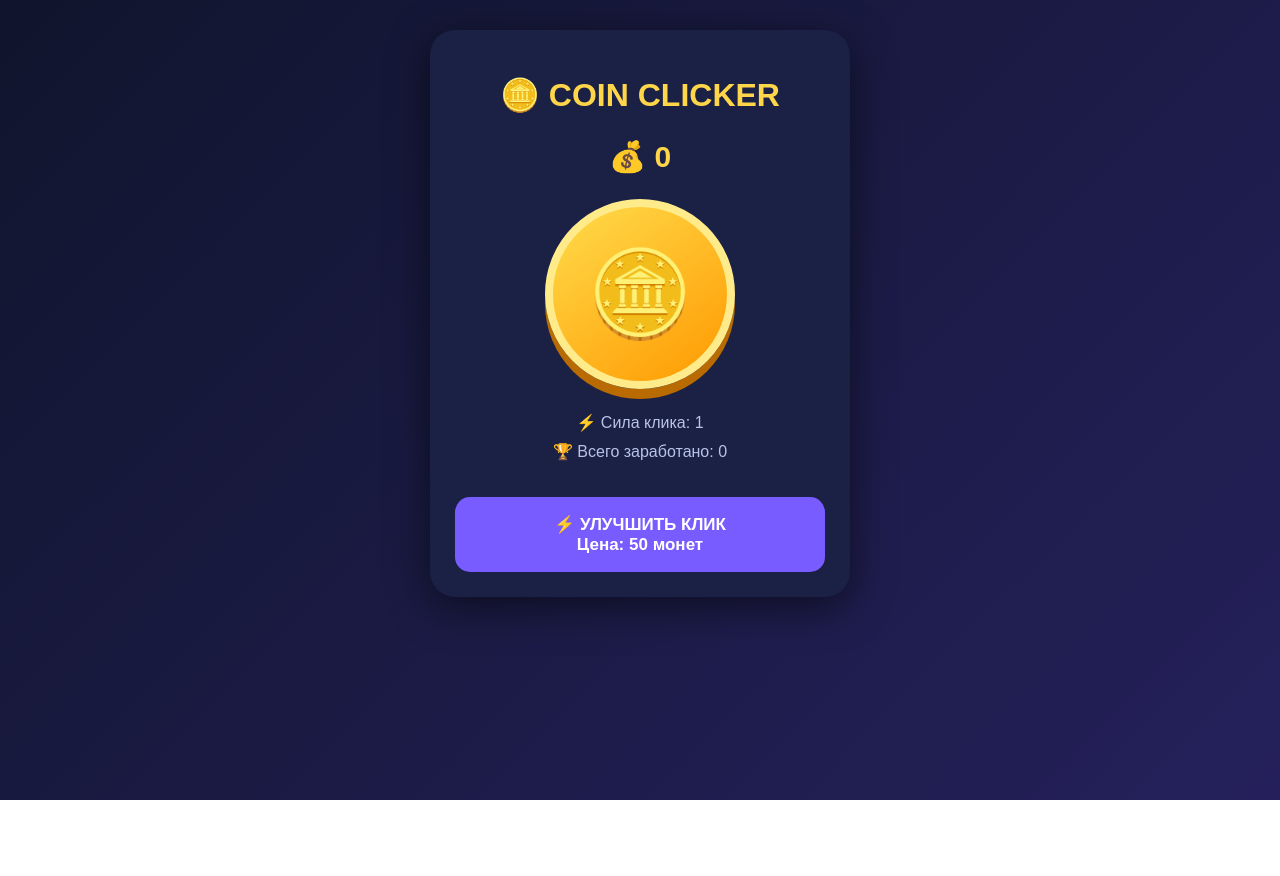
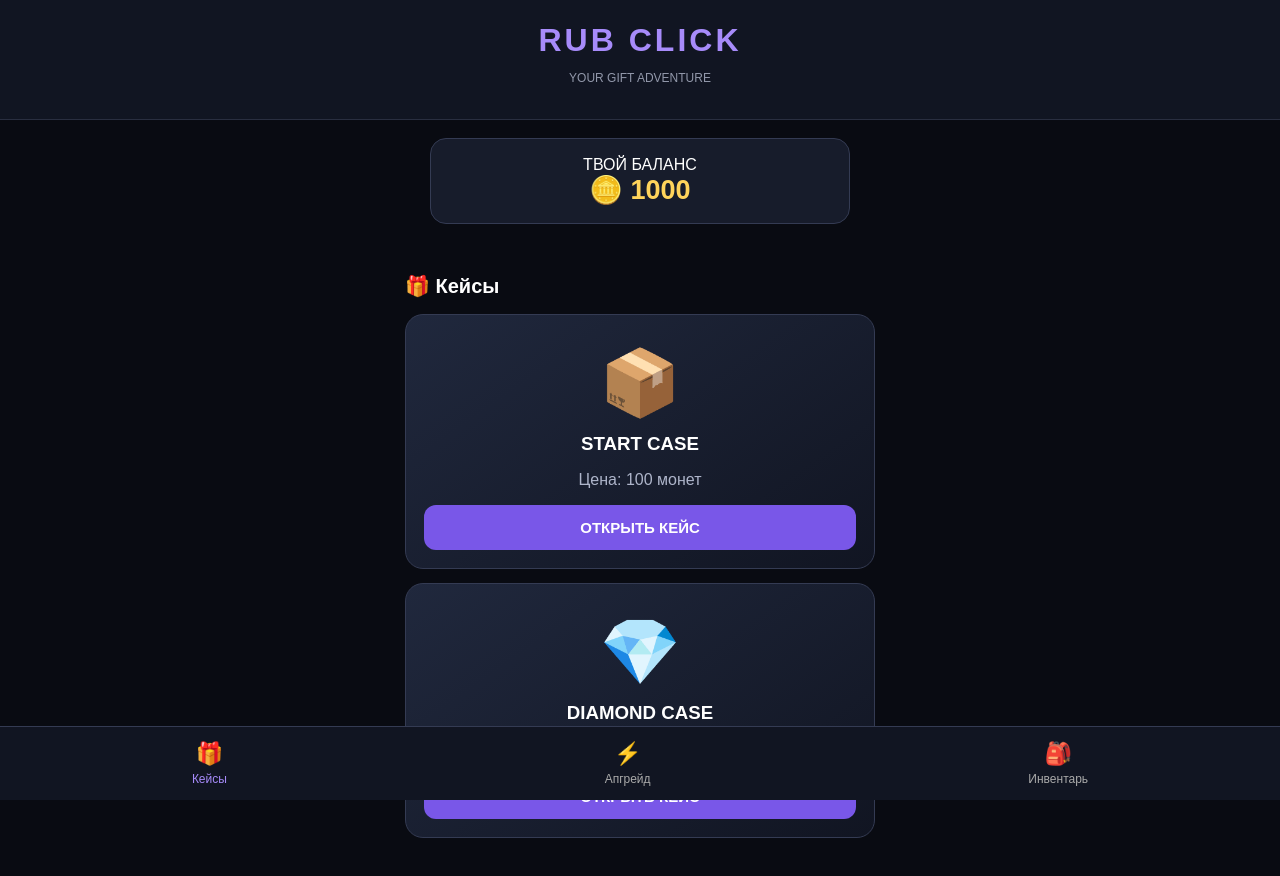
Before and after one commit to masheystas0-ux/my-clicker, a plain HTML site: page index.html in a window 1280 px wide. Before the commit the page ends 800 px from the top, so only its background shows below. Drawn offline with Linux system fonts and the light colour scheme.

Commit message:
Update index.html

```diff
--- a/index.html
+++ b/index.html
@@ -1,159 +1,527 @@
+<!DOCTYPE html>
 
-<!DOCTYPE html>
 <html lang="ru">
+
 <head>
+
 <meta charset="UTF-8">
-<meta name="viewport" content="width=device-width, initial-scale=1.0">
-<title>Coin Clicker</title>
+
+<meta name="viewport" content="width=device-width, initial-scale=1">
+
+<title>RUB CLICK</title>
 
 <style>
-* {
-    box-sizing: border-box;
+
+*{box-sizing:border-box}
+
+body{
+
+ margin:0;background:#090b12;color:white;
+
+ font-family:Arial,sans-serif;padding-bottom:85px
+
 }
 
-body {
-    margin: 0;
-    min-height: 100vh;
-    background: linear-gradient(135deg, #10152d, #25205b);
-    color: white;
-    font-family: Arial, sans-serif;
-    text-align: center;
-    padding: 30px 15px;
+header{
+
+ padding:22px;text-align:center;
+
+ background:#111522;border-bottom:1px solid #292e40
+
 }
 
-.container {
-    max-width: 420px;
-    margin: auto;
-    background: #1b2145;
-    padding: 25px;
-    border-radius: 25px;
-    box-shadow: 0 10px 40px #0008;
+header h1{margin:0;color:#a78bfa;letter-spacing:3px}
+
+header p{color:#9298aa;font-size:12px}
+
+.balance{
+
+ margin:18px auto;background:#171c2b;
+
+ padding:17px;border-radius:16px;
+
+ max-width:420px;text-align:center;
+
+ border:1px solid #343b53
+
 }
 
-h1 {
-    color: #ffd54a;
-    font-size: 32px;
+.balance strong{font-size:27px;color:#ffd45b}
+
+main{max-width:500px;margin:auto;padding:15px}
+
+h2{font-size:20px}
+
+.tabs{display:flex;gap:8px;margin:15px 0}
+
+.tabs button{
+
+ flex:1;background:#191f30;color:#aaa;
+
+ border:1px solid #343b53;border-radius:12px;
+
+ padding:12px 5px;font-weight:bold
+
 }
 
-.balance {
-    font-size: 30px;
-    font-weight: bold;
-    margin: 25px;
-    color: #ffd54a;
+.tabs button.active{background:#7755df;color:white}
+
+.page{display:none}
+
+.page.active{display:block}
+
+.case{
+
+ background:linear-gradient(145deg,#20283d,#111522);
+
+ border:1px solid #343b53;border-radius:18px;
+
+ padding:18px;margin-bottom:14px;text-align:center
+
 }
 
-.coin {
-    width: 190px;
-    height: 190px;
-    border-radius: 50%;
-    border: 8px solid #ffeb8a;
-    background: linear-gradient(145deg, #ffdc4b, #ff9900);
-    color: #754000;
-    font-size: 85px;
-    cursor: pointer;
-    box-shadow: 0 10px 0 #b96a00;
-    transition: 0.1s;
+.case .emoji{font-size:65px;margin:12px}
+
+.case h3{margin:8px}
+
+.case p{color:#aeb5ca}
+
+button.action{
+
+ background:#7957e8;color:white;border:0;
+
+ border-radius:12px;padding:14px;
+
+ width:100%;font-size:15px;font-weight:bold;
+
+ cursor:pointer
+
 }
 
-.coin:active {
-    transform: scale(0.92);
-    box-shadow: 0 3px 0 #b96a00;
+button.action:active{transform:scale(.97)}
+
+button:disabled{opacity:.4}
+
+.result{
+
+ margin:15px 0;padding:20px;
+
+ border-radius:15px;background:#252b40;
+
+ text-align:center;font-size:18px
+
 }
 
-button {
-    border: none;
-    cursor: pointer;
-    font-weight: bold;
+.item{
+
+ background:#191f30;border:1px solid #343b53;
+
+ padding:15px;border-radius:14px;margin:10px 0;
+
+ display:flex;justify-content:space-between;align-items:center
+
 }
 
-.upgrade {
-    width: 100%;
-    padding: 17px;
-    margin-top: 30px;
-    background: #785cff;
-    color: white;
-    border-radius: 15px;
-    font-size: 17px;
+.item small{color:#aaa}
+
+.item button{
+
+ background:#7957e8;color:white;border:0;
+
+ padding:9px;border-radius:8px
+
 }
 
-.upgrade:hover {
-    background: #927cff;
+.upgrade-box{
+
+ background:#191f30;padding:22px;
+
+ border-radius:18px;text-align:center
+
 }
 
-.info {
-    margin-top: 20px;
-    color: #b9c2e8;
-    line-height: 1.8;
+#upgradeItem{font-size:75px;margin:20px}
+
+input{
+
+ width:100%;padding:14px;background:#0e1220;
+
+ color:white;border:1px solid #343b53;
+
+ border-radius:10px;margin:15px 0
+
 }
+
+nav{
+
+ position:fixed;bottom:0;left:0;right:0;
+
+ background:#111522;border-top:1px solid #343b53;
+
+ display:flex;justify-content:space-around;
+
+ padding:13px 3px;
+
+}
+
+nav button{
+
+ background:none;color:#aaa;border:0;
+
+ font-size:12px;display:flex;
+
+ flex-direction:column;gap:5px;align-items:center
+
+}
+
+nav button.active{color:#a78bfa}
+
+nav span{font-size:22px}
+
 </style>
+
 </head>
 
 <body>
 
-<div class="container">
+<header>
 
-    <h1>🪙 COIN CLICKER</h1>
+<h1>RUB CLICK</h1>
 
-    <div class="balance">
-        💰 <span id="coins">0</span>
-    </div>
+<p>YOUR GIFT ADVENTURE</p>
 
-    <button class="coin" onclick="clickCoin()">
-        🪙
-    </button>
+</header>
 
-    <div class="info">
-        ⚡ Сила клика: <span id="power">1</span><br>
-        🏆 Всего заработано: <span id="total">0</span>
-    </div>
+<div class="balance">
 
-    <button class="upgrade" onclick="buyUpgrade()">
-        ⚡ УЛУЧШИТЬ КЛИК<br>
-        Цена: <span id="price">50</span> монет
-    </button>
+<div>ТВОЙ БАЛАНС</div>
+
+<strong>🪙 <span id="coins">1000</span></strong>
 
 </div>
 
+<main>
+
+<section id="cases" class="page active">
+
+<h2>🎁 Кейсы</h2>
+
+<div class="case">
+
+<div class="emoji">📦</div>
+
+<h3>START CASE</h3>
+
+<p>Цена: 100 монет</p>
+
+<button class="action" onclick="openCase(100)">ОТКРЫТЬ КЕЙС</button>
+
+</div>
+
+<div class="case">
+
+<div class="emoji">💎</div>
+
+<h3>DIAMOND CASE</h3>
+
+<p>Цена: 500 монет</p>
+
+<button class="action" onclick="openCase(500)">ОТКРЫТЬ КЕЙС</button>
+
+</div>
+
+<div id="result"></div>
+
+</section>
+
+<section id="upgrade" class="page">
+
+<h2>⚡ Апгрейд</h2>
+
+<div class="upgrade-box">
+
+<p>Выбери предмет из инвентаря</p>
+
+<div id="upgradeItem">🎁</div>
+
+<div id="upgradeName">Предмет не выбран</div>
+
+<input id="chance" type="number" min="1" max="90"
+
+value="50" placeholder="Шанс успеха (%)">
+
+<button class="action" onclick="doUpgrade()">
+
+ПОПРОБОВАТЬ УЛУЧШИТЬ
+
+</button>
+
+<p style="color:#aaa;font-size:12px">
+
+При успехе предмет улучшится, при неудаче он сгорит.
+
+</p>
+
+</div>
+
+</section>
+
+<section id="inventory" class="page">
+
+<h2>🎒 Инвентарь</h2>
+
+<div id="items"></div>
+
+</section>
+
+</main>
+
+<nav>
+
+<button class="active" onclick="showPage('cases',this)">
+
+<span>🎁</span>Кейсы</button>
+
+<button onclick="showPage('upgrade',this)">
+
+<span>⚡</span>Апгрейд</button>
+
+<button onclick="showPage('inventory',this)">
+
+<span>🎒</span>Инвентарь</button>
+
+</nav>
+
 <script>
-let coins = Number(localStorage.getItem("coins")) || 0;
-let power = Number(localStorage.getItem("power")) || 1;
-let total = Number(localStorage.getItem("total")) || 0;
 
-function save() {
-    localStorage.setItem("coins", coins);
-    localStorage.setItem("power", power);
-    localStorage.setItem("total", total);
+let data=JSON.parse(localStorage.getItem("rubclick")) || {
+
+ coins:1000,
+
+ items:[]
+
+};
+
+let selected=null;
+
+const rewards=[
+
+ {name:"Обычная монета",emoji:"🪙",value:30},
+
+ {name:"Серебряный подарок",emoji:"🎁",value:100},
+
+ {name:"Золотой подарок",emoji:"🏆",value:250},
+
+ {name:"Алмаз",emoji:"💎",value:500},
+
+ {name:"Корона",emoji:"👑",value:1000},
+
+ {name:"Редкий кристалл",emoji:"🔮",value:2000}
+
+];
+
+function save(){
+
+ localStorage.setItem("rubclick",JSON.stringify(data));
+
+ update();
+
 }
 
-function update() {
-    document.getElementById("coins").textContent = coins;
-    document.getElementById("power").textContent = power;
-    document.getElementById("total").textContent = total;
-    document.getElementById("price").textContent = power * 50;
+function update(){
+
+ document.getElementById("coins").textContent=data.coins;
+
+ renderItems();
+
 }
 
-function clickCoin() {
-    coins += power;
-    total += power;
-    save();
-    update();
+function showPage(id,btn){
+
+ document.querySelectorAll(".page").forEach(p=>{
+
+  p.classList.remove("active");
+
+ });
+
+ document.getElementById(id).classList.add("active");
+
+ document.querySelectorAll("nav button").forEach(b=>{
+
+  b.classList.remove("active");
+
+ });
+
+ btn.classList.add("active");
+
 }
 
-function buyUpgrade() {
-    let price = power * 50;
+function openCase(price){
 
-    if (coins >= price) {
-        coins -= price;
-        power += 1;
-        save();
-        update();
-    } else {
-        alert("❌ Недостаточно монет!");
-    }
+ if(data.coins<price){
+
+  alert("Недостаточно монет!");
+
+  return;
+
+ }
+
+ data.coins-=price;
+
+ let reward=rewards[Math.floor(Math.random()*rewards.length)];
+
+ data.items.push({
+
+  ...reward,
+
+  id:Date.now()+Math.random()
+
+ });
+
+ save();
+
+ document.getElementById("result").innerHTML=`
+
+ <div class="result">
+
+  <div style="font-size:65px">${reward.emoji}</div>
+
+  <h3>ТЫ ПОЛУЧИЛ!</h3>
+
+  ${reward.name}
+
+  <p>Стоимость: ${reward.value} 🪙</p>
+
+ </div>`;
+
+}
+
+function renderItems(){
+
+ let box=document.getElementById("items");
+
+ if(data.items.length===0){
+
+  box.innerHTML="<p>Инвентарь пока пуст 😢</p>";
+
+  return;
+
+ }
+
+ box.innerHTML="";
+
+ data.items.forEach(item=>{
+
+  let div=document.createElement("div");
+
+  div.className="item";
+
+  let info=document.createElement("div");
+
+  let title=document.createElement("b");
+
+  title.textContent=item.emoji+" "+item.name;
+
+  let price=document.createElement("br");
+
+  let small=document.createElement("small");
+
+  small.textContent=item.value+" монет";
+
+  info.append(title,price,small);
+
+  let btn=document.createElement("button");
+
+  btn.textContent="Выбрать";
+
+  btn.onclick=()=>{
+
+   selected=item.id;
+
+   document.getElementById("upgradeItem").textContent=item.emoji;
+
+   document.getElementById("upgradeName").textContent=item.name;
+
+   showPage("upgrade",document.querySelectorAll("nav button")[1]);
+
+  };
+
+  div.append(info,btn);
+
+  box.append(div);
+
+ });
+
+}
+
+function doUpgrade(){
+
+ let item=data.items.find(x=>x.id===selected);
+
+ if(!item){
+
+  alert("Сначала выбери предмет!");
+
+  return;
+
+ }
+
+ let chance=Number(document.getElementById("chance").value);
+
+ if(!Number.isFinite(chance)||chance<1||chance>90){
+
+  alert("Укажи шанс от 1 до 90!");
+
+  return;
+
+ }
+
+ let index=data.items.findIndex(x=>x.id===selected);
+
+ if(Math.random()*100<chance){
+
+  let next=rewards.find(x=>x.value>item.value);
+
+  if(!next){
+
+   alert("Это максимальный уровень!");
+
+   return;
+
+  }
+
+  data.items[index]={
+
+   ...next,
+
+   id:Date.now()+Math.random()
+
+  };
+
+  alert("🎉 УСПЕХ! Предмет улучшен!");
+
+ }else{
+
+  data.items.splice(index,1);
+
+  alert("😢 Неудача! Предмет потерян.");
+
+ }
+
+ selected=null;
+
+ document.getElementById("upgradeItem").textContent="🎁";
+
+ document.getElementById("upgradeName").textContent="Предмет не выбран";
+
+ save();
+
 }
 
 update();
+
 </script>
 
 </body>
+
 </html>
```
